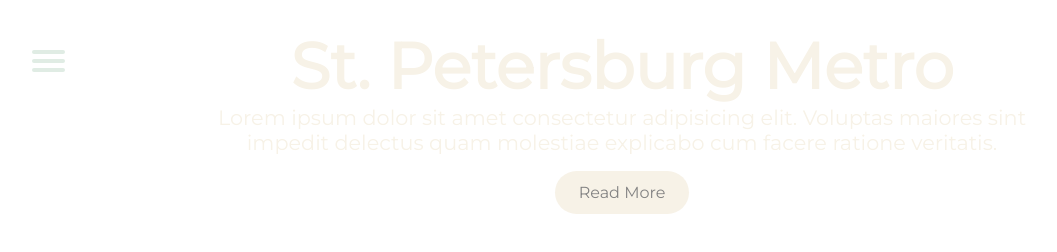
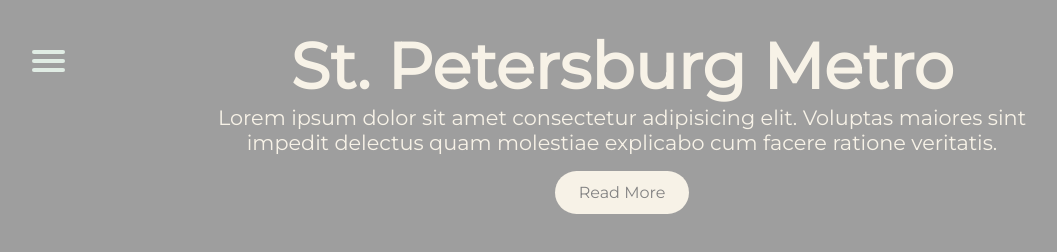
Before and after one commit to MoesianJackal/MetroWebsite, a plain HTML site: page index.html in a window 1280 px wide. Shown: the top 252 px of the page, without its empty margins (18-1075 px from the left). Drawn offline with Linux system fonts and the light colour scheme; the site is published under a folder, as on GitHub Pages, so addresses that start at the root find nothing.

Commit message:
Update style.css

```diff
--- a/css/style.css
+++ b/css/style.css
@@ -14,14 +14,12 @@
   }
 
   body {
-  margin: 0;
-  padding: 0;
-  background-image: url(/img/metro2.jpg);
-  height: 100%;
-  width: 100%;
-  background-position: center;
-  color: var(--medium-color);
-  font-family: 'Montserrat', sans-serif;
+    background-image: url(../img/metro2.jpg);
+    height: 100%;
+    width: 100%;
+    background-position: center;
+    color: var(--medium-color);
+    font-family: 'Montserrat', sans-serif;
 }
 
 #menuToggle {
```
